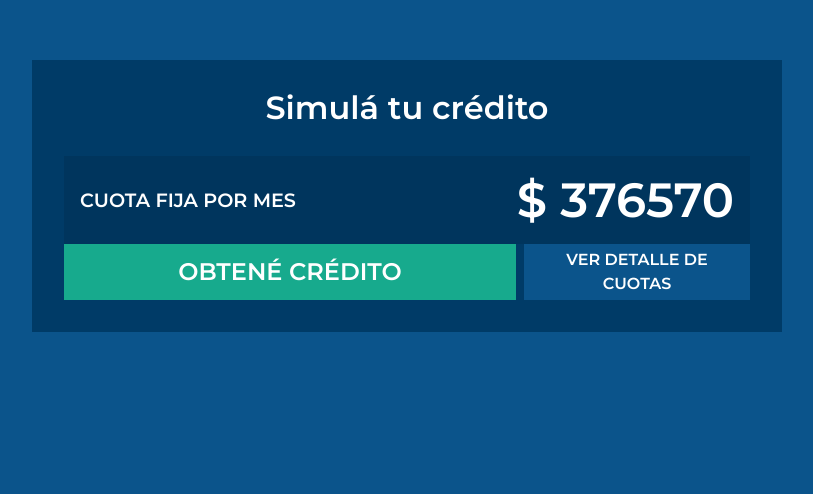
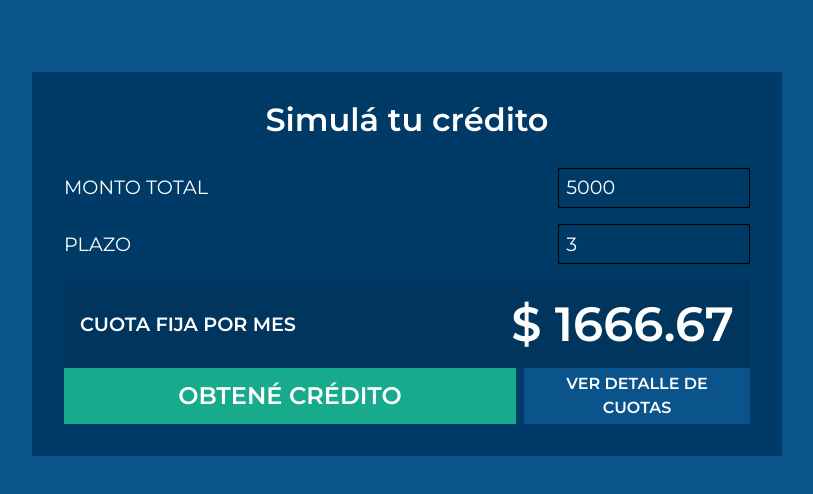
Before and after one commit to franklinlugo/challenge-react-db, a React (Create React App) app: page / in a window 1280 px wide. Shown: the part 136-630 px from the top of the page, without its empty margins (233-1046 px from the left). Built offline with nearby package versions, Linux system fonts and the light colour scheme.

Commit message:
feat: total amount calculation

```diff
--- a/package.json
+++ b/package.json
@@ -17,6 +17,7 @@
   },
   "dependencies": {
     "prop-types": "^15.7.2",
+    "rc-slider": "^9.7.1",
     "react": "^17.0.1",
     "react-dom": "^17.0.1",
     "react-scripts": "4.0.1",
--- a/src/App.js
+++ b/src/App.js
@@ -1,9 +1,41 @@
-import { Layout, CreditCalculation } from 'components';
+import * as React from 'react';
+import { Layout, Title, Input, Total, ActionButtons } from 'components';
+
+const isNumber = (value) => !Number.isNaN(Number(value));
 
 function App() {
+  const [totalAmount, setTotalAmount] = React.useState(5000);
+  const [deadline, setdeadline] = React.useState(3);
+  const [amount, setAmount] = React.useState(() => (totalAmount / deadline).toFixed(2));
+
+  function handleTotalAmount(event) {
+    const { value } = event.target;
+
+    if (isNumber(value)) {
+      setTotalAmount(event.target.value);
+    }
+  }
+
+  function handleDeadline(event) {
+    const { value } = event.target;
+
+    if (isNumber(value)) {
+      setdeadline(Number(value));
+    }
+  }
+
+  React.useEffect(() => {
+    const secureDeadline = deadline === 0 ? 1 : deadline;
+    setAmount((totalAmount / secureDeadline).toFixed(2));
+  }, [deadline, totalAmount]);
+
   return (
     <Layout>
-      <CreditCalculation />
+      <Title />
+      <Input label="MONTO TOTAL" htmlFor="totalAmount" value={totalAmount} onChange={handleTotalAmount} />
+      <Input label="PLAZO" htmlFor="deadline" value={deadline} onChange={handleDeadline} />
+      <Total amount={amount} />
+      <ActionButtons />
     </Layout>
   );
 }
--- a/src/components/CreditCalculation/CreditCalculation.js
+++ /dev/null
@@ -1,15 +0,0 @@
-import * as React from 'react';
-import { Title, Total, ActionButtons } from 'components';
-import { Container } from './CreditCalculationStyles';
-
-function CreditCalculation() {
-  return (
-    <Container>
-      <Title />
-      <Total amount={376570} />
-      <ActionButtons />
-    </Container>
-  );
-}
-
-export default CreditCalculation;
--- a/src/components/CreditCalculation/CreditCalculationStyles.js
+++ /dev/null
@@ -1,9 +0,0 @@
-import styled from 'styled-components';
-
-export const Container = styled.div`
-  width: 750px;
-  padding: 2rem;
-  background-color: ${(props) => props.theme.darkBlue};
-  transform: translateY(-25%);
-  color: white;
-`;
--- a/src/components/CreditCalculation/index.js
+++ /dev/null
@@ -1 +0,0 @@
-export { default } from './CreditCalculation';
--- /dev/null
+++ b/src/components/Input/Input.js
@@ -0,0 +1,23 @@
+import * as React from 'react';
+import { string, number, func } from 'prop-types';
+import { Container } from './InputStyles';
+
+function Input({ label, htmlFor, value, onChange }) {
+  return (
+    <Container>
+      <label htmlFor={htmlFor} className="label">
+        {label}
+      </label>
+      <input type="text" name={htmlFor} id={htmlFor} value={value} onChange={onChange} />
+    </Container>
+  );
+}
+
+Input.propTypes = {
+  label: string.isRequired,
+  htmlFor: string.isRequired,
+  value: number.isRequired,
+  onChange: func.isRequired,
+};
+
+export default Input;
--- /dev/null
+++ b/src/components/Input/InputStyles.js
@@ -0,0 +1,15 @@
+import styled from 'styled-components';
+
+export const Container = styled.div`
+  display: grid;
+  grid-template-columns: min-content 12rem;
+  justify-content: space-between;
+  align-items: center;
+  font-size: 1.2rem;
+  margin: 0 0 1rem 0;
+  .label {
+    white-space: nowrap;
+  }
+  .input {
+  }
+`;
--- /dev/null
+++ b/src/components/Input/index.js
@@ -0,0 +1 @@
+export { default } from './Input';
--- a/src/components/Layout/LayoutStyles.js
+++ b/src/components/Layout/LayoutStyles.js
@@ -6,4 +6,10 @@ export const Container = styled.div`
   width: 100%;
   height: 100%;
   background-color: ${(props) => props.theme.lightBlue};
+  .box {
+    width: 750px;
+    padding: 2rem;
+    background-color: ${(props) => props.theme.darkBlue};
+    color: white;
+  }
 `;
--- a/src/components/index.js
+++ b/src/components/index.js
@@ -1,5 +1,5 @@
 export { default as Layout } from './Layout';
-export { default as CreditCalculation } from './CreditCalculation';
 export { default as ActionButtons } from './ActionButtons';
 export { default as Total } from './Total';
 export { default as Title } from './Title';
+export { default as Input } from './Input';
```
Also changed, not shown: .eslintrc.js.
